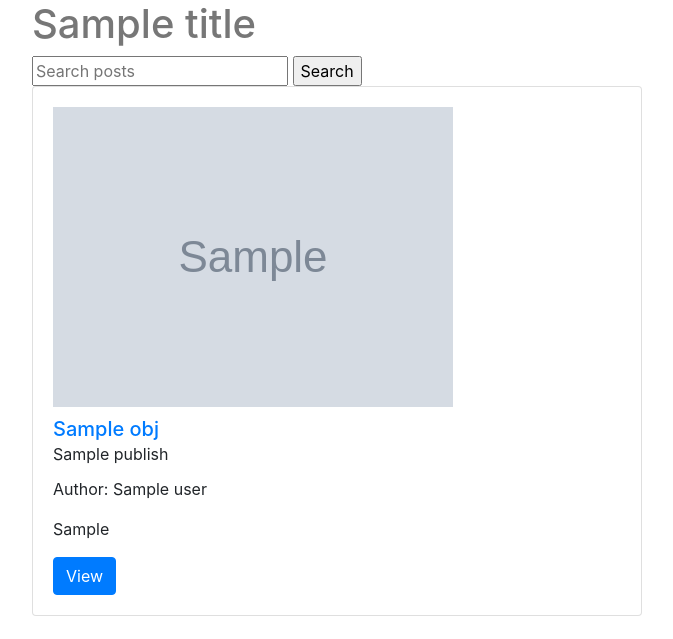
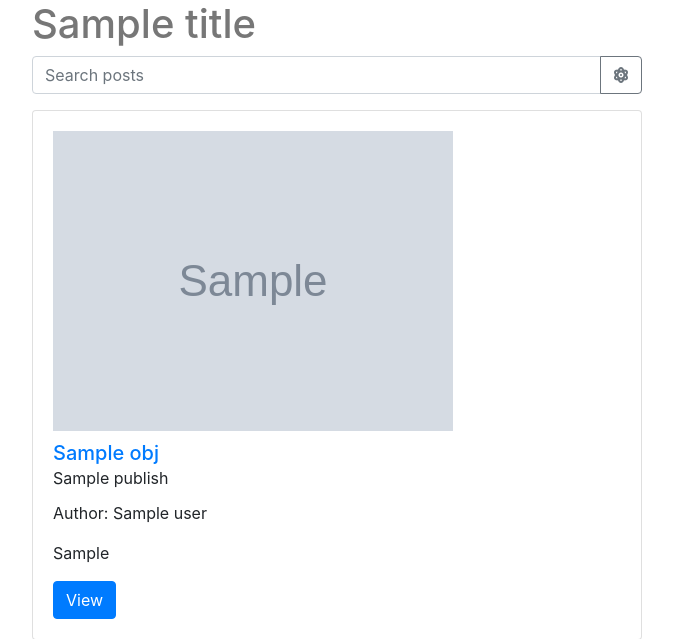
Before and after one commit to paveldroo/django-blog-platform, a Django app: template templates/post_list.html in a window 1280 px wide. Shown: the top 639 px of the page, without its empty margins (303-976 px from the left). Run offline with Django 3.2, Linux system fonts and the light colour scheme; the template is opened without the code that fills it: most values are stand-ins (such as "Sample title", 1, 10 or a date in 2020); grey boxes marked "Sample" are stand-in pictures; parts of the project's set-up code (start-up, migrations or seed data) failed here and were passed over; some libraries are stand-ins or nearby versions.

Commit message:
Added django-crispy-forms

```diff
--- a/static/css/base.css
+++ b/static/css/base.css
@@ -1,3 +1,8 @@
 h1 {
     color: #777777;
 }
+
+.wmd-panel {
+    margin-right: 0 !important;
+    margin-left: 0 !important;
+}
--- a/templates/base.html
+++ b/templates/base.html
@@ -4,9 +4,11 @@
 <html lang="en">
 <head>
     <meta charset="UTF-8">
+    <script src="https://kit.fontawesome.com/47e585cff9.js"></script>
     <link rel="stylesheet" href="https://stackpath.bootstrapcdn.com/bootstrap/4.3.1/css/bootstrap.min.css"
           integrity="sha384-ggOyR0iXCbMQv3Xipma34MD+dH/1fQ784/j6cY/iJTQUOhcWr7x9JvoRxT2MZw1T" crossorigin="anonymous">
     <link rel="stylesheet" href='{% static "css/base.css" %}'/>
+
     <title>{% block head_title %}Try Django 1.9{% endblock head_title %}</title>
 
     {% block extra_head %}
--- a/templates/post_form.html
+++ b/templates/post_form.html
@@ -1,10 +1,10 @@
 {% extends 'base.html' %}
+{% load crispy_forms_tags %}
 {% block head_title %} {{ block.super }} | {{ title }} {% endblock head_title %}
 {% block extra_head %}
     {{ form.media }}
 {% endblock extra_head %}
 {% block content %}
-    {#    <div style="display: inline-block">#}
     <div style="display: flex; justify-content: center">
         <div class="col-sm-6">
             <h1>Preview</h1>
@@ -18,7 +18,7 @@
             <h1>{{ title }}</h1>
             <hr/>
         <form method="POST" action="" enctype="multipart/form-data"> {% csrf_token %}
-            {{ form.as_p }}
+            {{ form|crispy }}
             <input type='submit' class='btn btn-primary' value='Create Post'/>
         </form>
     </div>
--- a/templates/post_list.html
+++ b/templates/post_list.html
@@ -3,8 +3,12 @@
     <div class="col-sm-6 offset-sm-3">
         <h1>{{ title }}</h1>
         <form method="GET" action="">
-            <input type="text" name='q' placeholder="Search posts" value="{{ request.GET.q }}"/>
-            <input type="submit" value="Search">
+            <div class="input-group mb-3">
+                <input type="text" class="form-control" placeholder="Search posts" name='q' value="{{ request.GET.q }}">
+                <div class="input-group-append">
+                    <button class="btn btn-outline-secondary" type="submit"><i class="fas fa-atom"></i></button>
+                </div>
+            </div>
         </form>
         {% for obj in objects_list %}
             <div class="row">
--- a/trydjango/settings.py
+++ b/trydjango/settings.py
@@ -40,7 +40,10 @@ INSTALLED_APPS = [
     'posts',
     'pagedown',
     'markdown_deux',
+    'crispy_forms',
 ]
+
+CRISPY_TEMPLATE_PACK = 'bootstrap4'
 
 MIDDLEWARE_CLASSES = [
     'django.middleware.security.SecurityMiddleware',
```
Also changed, not shown: db.sqlite3.
